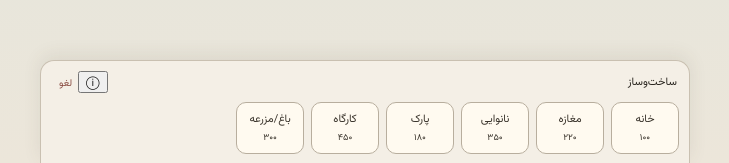
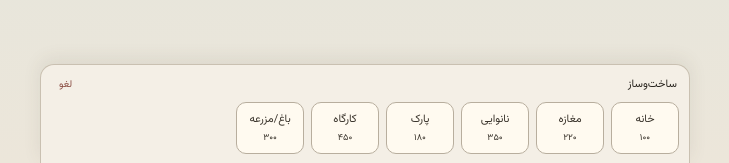
Before and after one commit to Amirashkan/City-Clicker-PERSIAN, a website built with Vite: page index.html in a window 1280 px wide. Shown: the part 637-800 px from the top of the page, 275-1004 px from the left. Built offline with nearby package versions, Linux system fonts and the light colour scheme.

Commit message:
Style construction details toggle

```diff
--- a/src/style.css
+++ b/src/style.css
@@ -122,14 +122,10 @@ canvas{
   padding:0 2px;
 }
 .dock-head strong{font-size:11px}
-#cancel-build{
-  border:0;
-  background:transparent;
-  color:#8a4d42;
-  font:inherit;
-  font-size:10px;
-  padding:3px 6px;
-}
+.dock-actions{display:flex;align-items:center;gap:4px}
+#construction-info-toggle{display:none;width:27px;height:27px;border:1px solid #c9c0b1;border-radius:8px;background:transparent;color:#756c60;font:inherit;font-size:16px;line-height:1;padding:0;cursor:pointer}
+#construction-info-toggle.visible{display:block}
+#cancel-build{border:0;background:transparent;color:#8a4d42;font:inherit;font-size:10px;padding:3px 6px}
 #building-tools{
   display:flex;
   gap:7px;
@@ -353,6 +349,7 @@ canvas{
 :root.dark .construction-effect{background:#34312b;border-color:#4a443b}
 :root.dark .building-effect{border-color:#4a443b;color:#d7d0c5}
 :root.dark .mini-stat{border-color:var(--border)}
+:root.dark #construction-info-toggle{border-color:var(--border);color:var(--muted)}
 :root.dark .mini-stat span,
 :root.dark .mini-stat small,
 :root.dark .money-stat span,
```
